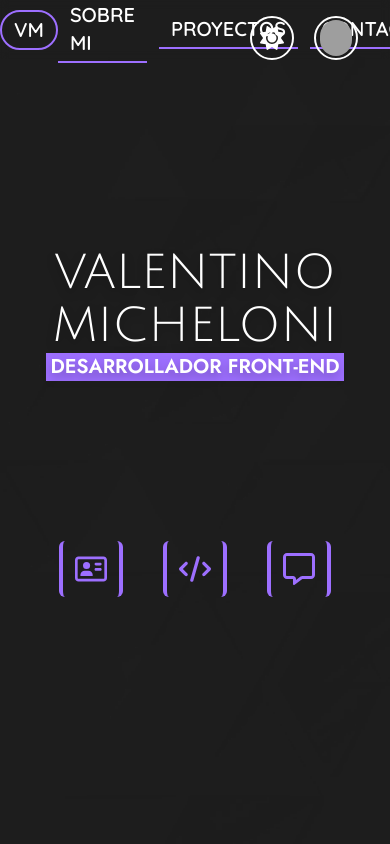
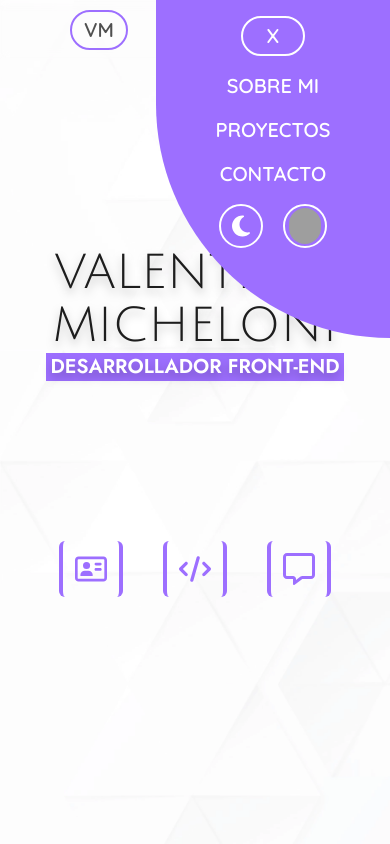
Before and after one commit to upon-X/portfolio-r, a React (Vite) app: page / in a window 390 px wide. Both pictures are taken after a click on the button 272 px from the left and 38 px from the top of the page. Shown: the top 844 px of the page. Built offline with nearby package versions, Linux system fonts and the light colour scheme; grey boxes are pictures that could not be loaded.

Commit message:
responsive navbar not finished

```diff
--- a/src/App.tsx
+++ b/src/App.tsx
@@ -3,14 +3,12 @@ import NotFound from "./page/NotFound";
 import { Navbar } from "./components/Navbar";
 import { Footer } from "./components/Footer";
 import SecretGame from "./page/SecretGame";
-import { BtnsContainer } from "./components/btnsContainer";
 import Home from "./page";
 
 export default function App() {
   const { pathname } = useLocation();
   return (
     <>
-      <BtnsContainer />
       {pathname !== "/secret-game" ? <Navbar /> : null}
       <Routes>
         <Route path={"*"} element={<NotFound />} />
--- a/src/components/Navbar/index.tsx
+++ b/src/components/Navbar/index.tsx
@@ -1,12 +1,17 @@
 import { useLocation } from "react-router-dom";
 import { useTranslation } from "../../context/TranslationContext";
 import { useTheme } from "../../context/ThemeContext";
+import { useEffect, useState } from "react";
+import { BtnsContainer } from "../btnsContainer";
 
 export const Navbar = () => {
+  const [menuNavRespo, setMenuNavRespo] = useState(false);
   const { language } = useTranslation();
   const { pathname } = useLocation();
   const { theme } = useTheme();
-
+  useEffect(() => {
+    window.innerWidth > 768 ? setMenuNavRespo(false) : null;
+  }, [menuNavRespo]);
   return (
     <nav
       className={`fixed top-0 m-0 h-[7vh] w-screen flex text-xl items-center justify-around font-semibold text-gray uppercase select-none bg-transparent z-40 backdrop-blur-sm`}
@@ -19,7 +24,12 @@ export const Navbar = () => {
       >
         VM
       </a>
-      <div className="flex items-center gap-3">
+      <div
+        className="flex items-center gap-3
+          md:hidden
+          sm:hidden
+        "
+      >
         {/* About Me Link */}
         <a
           href="#about-me"
@@ -54,7 +64,63 @@ export const Navbar = () => {
         >
           {language === "es" ? "Contacto" : "Contact"}
         </a>
+        <BtnsContainer />
       </div>
+      <button
+        onClick={() => setMenuNavRespo(!menuNavRespo)}
+        className={`hidden sm:block md:block border-2 border-purple rounded-full py-1.5 px-3 ${
+          theme === "light" ? " text-darkTheme" : "text-white"
+        } hover:bg-purple hover:text-white transition-all`}
+      >
+        <svg
+          xmlns="http://www.w3.org/2000/svg"
+          width="24"
+          height="24"
+          viewBox="0 0 24 24"
+          fill="none"
+          stroke="currentColor"
+          strokeWidth="2"
+          strokeLinecap="round"
+          strokeLinejoin="round"
+          className="icon icon-tabler icons-tabler-outline icon-tabler-baseline-density-medium"
+        >
+          <path stroke="none" d="M0 0h24v24H0z" fill="none" />
+          <path d="M4 20h16" />
+          <path d="M4 12h16" />
+          <path d="M4 4h16" />
+        </svg>
+      </button>
+      <ul
+        className={` ${
+          menuNavRespo ? "fixed top-0 right-0" : "hidden"
+        } h-[40vh] min-w-[60vw] bg-purple z-[100] p-4 flex flex-col justify-start items-center gap-4 rounded-bl-full transition-all
+        text-white
+        `}
+      >
+        <button
+          onClick={() => setMenuNavRespo(!menuNavRespo)}
+          className={`${!menuNavRespo ? "hidden" : "sm:block md:block"}
+            border-2 border-white rounded-full py-1 px-6 hover:text-darkTheme hover:border-darkTheme
+          `}
+        >
+          X
+        </button>
+        <li className="hover:text-darkTheme">
+          <a href="#about-me"> {language === "es" ? "Sobre Mi" : "About Me"}</a>
+        </li>
+        <li className="hover:text-darkTheme">
+          <a href="#projects">
+            {" "}
+            {language === "es" ? "Proyectos" : "Projects"}
+          </a>
+        </li>
+        <li className="hover:text-darkTheme">
+          <a href="#contact"> {language === "es" ? "Contacto" : "Contact"}</a>
+        </li>
+        <li>
+          <BtnsContainer />
+        </li>
+      </ul>
     </nav>
   );
 };
--- a/src/components/btnsContainer/btnChangeLanguage.tsx
+++ b/src/components/btnsContainer/btnChangeLanguage.tsx
@@ -18,7 +18,8 @@ export const BtnChangeLanguage: React.FC = () => {
       onClick={handleLanguageChange}
       className={`w-[44px] h-[44px] p-1 flex justify-center items-center border-2 ${
         theme === "light" ? "border-darkTheme" : "border-white"
-      } overflow-hidden rounded-full hover:border-purple`}
+      } overflow-hidden rounded-full hover:border-purple
+      md:hover:border-darkTheme md:border-white sm:hover:border-darkTheme sm:border-white`}
     >
       <img
         className="rounded-full w-[44px] h-[36px] aspect-square"
--- a/src/components/btnsContainer/btnChangeTheme.tsx
+++ b/src/components/btnsContainer/btnChangeTheme.tsx
@@ -16,12 +16,13 @@ export const BtnChangeTheme: React.FC = () => {
       onClick={handleThemeToggle}
       className={`text-2xl rounded-full p-2 group border-2 ${
         theme === "light" ? "border-darkTheme" : "border-white"
-      } hover:border-purple`}
+      } hover:border-purple md:hover:border-darkTheme md:border-white sm:hover:border-darkTheme sm:border-white
+      `}
     >
       {theme === "light" ? (
-        <FaMoon className="text-darkTheme group-hover:text-purple" />
+        <FaMoon className="text-darkTheme group-hover:text-purple md:text-white sm:text-white md:group-hover:text-darkTheme sm:group-hover:text-darkTheme" />
       ) : (
-        <FaSun className="text-white group-hover:text-purple" />
+        <FaSun className="text-white group-hover:text-purple md:text-white sm:text-white md:group-hover:text-darkTheme sm:group-hover:text-darkTheme" />
       )}
     </button>
   );
--- a/src/components/btnsContainer/index.tsx
+++ b/src/components/btnsContainer/index.tsx
@@ -3,7 +3,7 @@ import { BtnChangeTheme } from "./btnChangeTheme";
 
 export const BtnsContainer = () => {
   return (
-    <div className="flex items-center justify-center gap-[20px] fixed top-4 right-8 z-50">
+    <div className="flex items-center justify-center gap-[20px] z-50">
       <BtnChangeTheme />
       <BtnChangeLanguage />
     </div>
```
